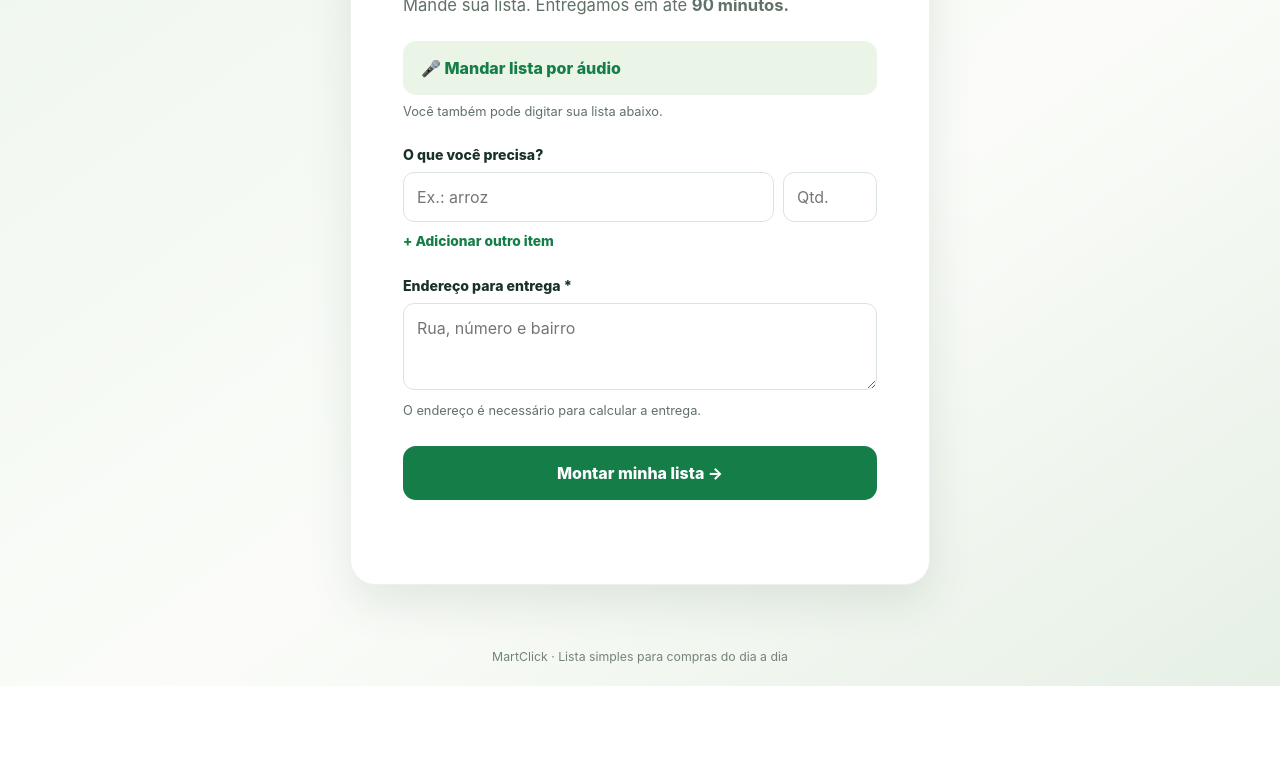
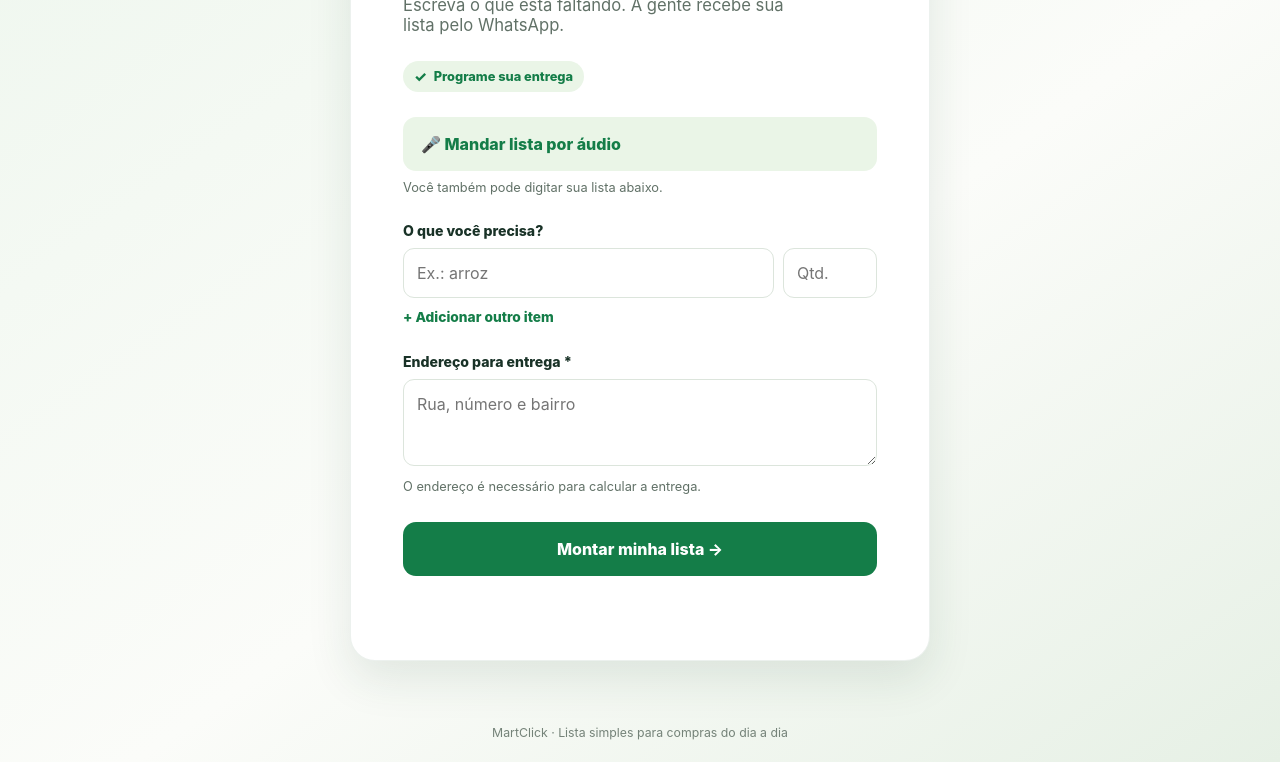
Before and after one commit to brusynbr/martclick-lista, a plain HTML site: page index.html in a window 1280 px wide. Shown: the part 252-1014 px from the top of the page. Before the commit the page ends 938 px from the top, so only its background shows below. Drawn offline with Linux system fonts and the light colour scheme.

Commit message:
Restore delivery copy and add scheduling note

```diff
--- a/index.html
+++ b/index.html
@@ -6,6 +6,7 @@
   <meta name="description" content="MartClick: monte sua lista de compras e envie para atendimento.">
   <title>MartClick — sua lista de compras</title>
   <link rel="stylesheet" href="style.css">
+  <link rel="stylesheet" href="update.css">
 </head>
 <body>
   <a class="skip-link" href="#conteudo">Pular para a lista</a>
@@ -14,7 +15,8 @@
     <section class="list-card" aria-labelledby="titulo">
       <p class="eyebrow">LISTA RÁPIDA</p>
       <h1 id="titulo">Olá! <span aria-hidden="true">👋</span></h1>
-      <p class="lead">Mande sua lista. Entregamos em até <strong>90 minutos.</strong></p>
+      <p class="lead">Escreva o que está faltando. A gente recebe sua lista pelo WhatsApp.</p>
+      <p class="delivery-note">Programe sua entrega</p>
       <button class="voice-button" id="voice-button" type="button" aria-describedby="voice-help"><span aria-hidden="true">🎤</span> Mandar lista por áudio</button>
       <p class="helper" id="voice-help">Você também pode digitar sua lista abaixo.</p>
       <form id="shopping-form" novalidate>
--- /dev/null
+++ b/update.css
@@ -0,0 +1 @@
+.delivery-note{display:inline-flex;align-items:center;gap:7px;margin:0 0 25px;padding:7px 11px;border-radius:999px;background:#eaf5e7;color:var(--green);font-size:.8rem;font-weight:800}.delivery-note:before{content:'✓';font-size:.9rem}
```
